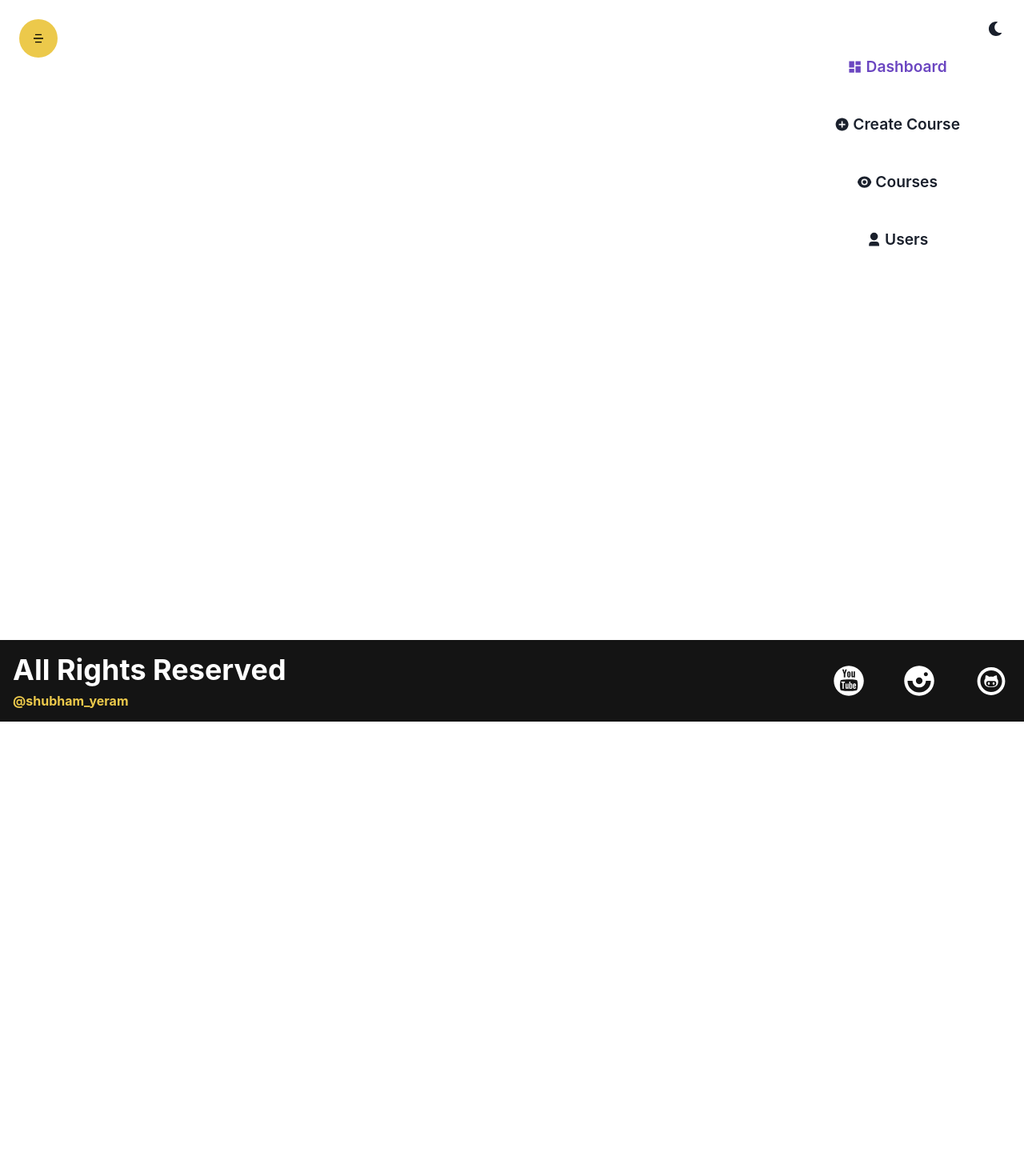
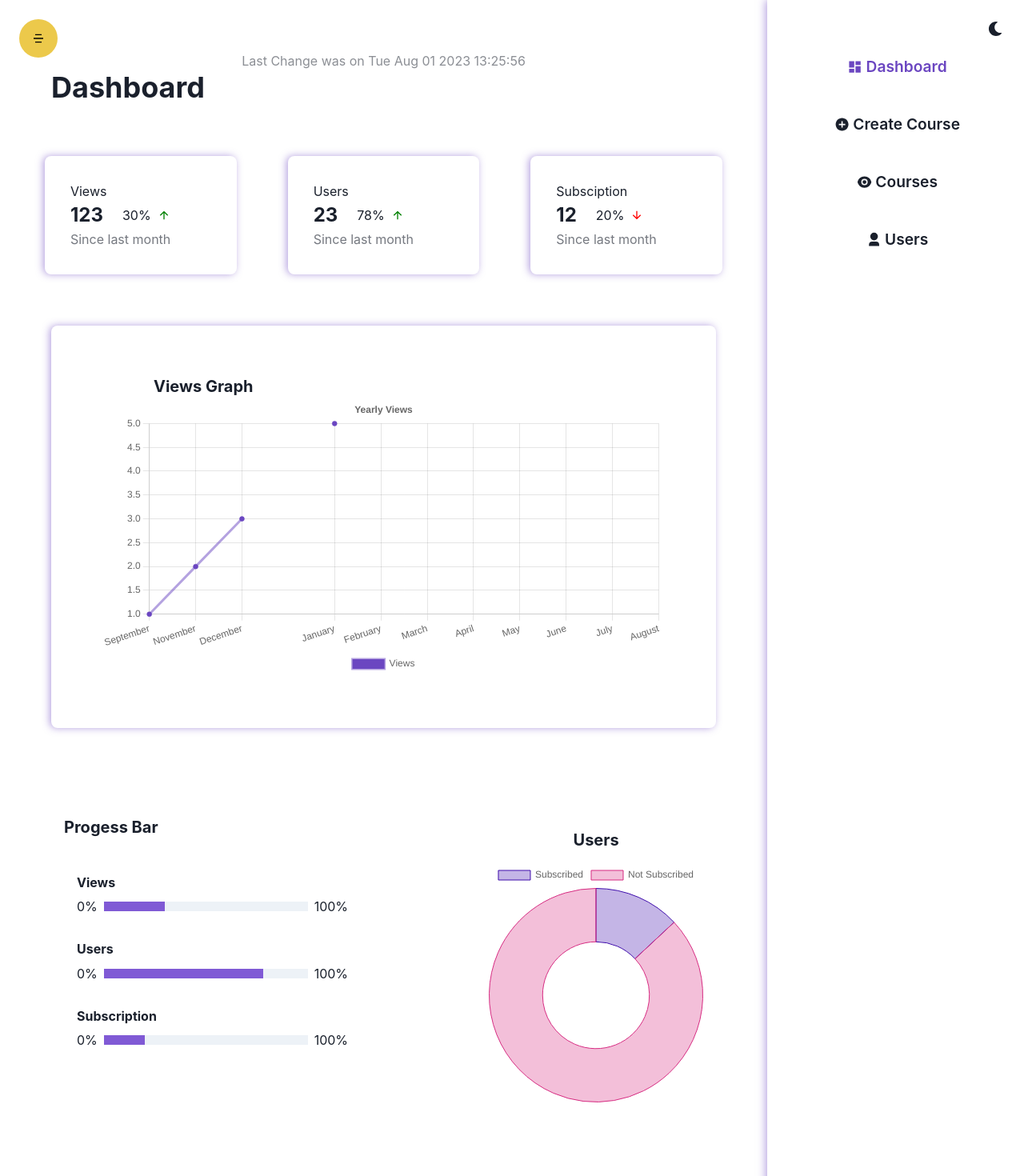
Before and after one commit to 0x1Shub/course-provider, a React (Create React App) app in the folder client/: page /admin/dashboard in a window 1280 px wide. Shown: the top 1470 px of the page at 80% size. Before the commit the page ends 902 px from the top, so only its background shows below. Built offline with nearby package versions, Linux system fonts and the light colour scheme.

Commit message:
Updated: Created Dashboard Section

```diff
--- /dev/null
+++ b/client/src/components/Admin/Dashboard/Chart.jsx
@@ -0,0 +1,95 @@
+import React from 'react'
+import { Chart as ChartJS, CategoryScale, LinearScale, PointElement, LineElement, Title, Tooltip, ArcElement, Legend } from 'chart.js'
+import { Line, Doughnut } from 'react-chartjs-2'
+
+ChartJS.register(
+    CategoryScale, LinearScale, PointElement, LineElement, Title, Tooltip, ArcElement, Legend
+);
+
+export const LineChart = () => {
+
+    const labels = getLastYearMonths();
+
+    const options = {
+        responsive: true,
+        plugins: {
+            legend: {
+                position: "bottom"
+            },
+            title: {
+                display: true,
+                text: "Yearly Views",
+            }
+        }
+    }
+
+    const data = {
+        labels,
+        datasets: [
+            {
+                label: "Views",
+                data: [1, 2, 3, 4, 5],
+                borderColor: "rgba(107, 70, 193, 0.5)",
+                backgroundColor: "#6b46c1",
+            }
+        ]
+    }
+
+    return (
+        <Line options={options} data={data} />
+    )
+}
+
+
+export const DoughnutChart = () => {
+
+    const data = {
+        labels: ['Subscribed', 'Not Subscribed'],
+        datasets: [
+            {
+                label: "Views",
+                data: [3, 20],
+                borderColor: ["rgb(62, 12, 171)", "rgb(214, 43, 129)"],
+                backgroundColor: ['rgba(62, 12, 171, 0.3)', 'rgba(214, 43, 129, 0.3)'],
+                borderWidth: 1,
+            }
+        ]
+    }
+
+    return <Doughnut data={data} />
+}
+
+function getLastYearMonths() {
+    const labels = [];
+
+    const months = [
+        "January",
+        "February",
+        "March",
+        "April",
+        "May",
+        "June",
+        "July",
+        "August",
+        "September",
+        "November",
+        "December",
+    ];
+
+    const currentMonth = new Date().getMonth();
+    const remain = 11 - currentMonth;
+
+    for (let i = currentMonth; i < months.length; i--) {
+        const element = months[i];
+        labels.unshift(element);
+        if (i === 0) break;
+    }
+
+    for (let i = 11; i > remain; i--) {
+        if (i === currentMonth) break;
+        const element = months[i];
+        labels.unshift(element);
+
+    }
+    return labels
+}
--- a/client/src/components/Admin/Dashboard/Dashboard.jsx
+++ b/client/src/components/Admin/Dashboard/Dashboard.jsx
@@ -1,15 +1,150 @@
-import { Box, Grid } from '@chakra-ui/react'
+import { Box, Grid, HStack, Heading, Progress, Stack, Text } from '@chakra-ui/react'
 import React from 'react'
 import Sidebar from '../Sidebar'
+import { RiArrowDownLine, RiArrowUpLine } from 'react-icons/ri'
+import { DoughnutChart, LineChart } from './Chart'
+
+
+const Bar = ({ title, value, profit }) => {
+    <Box py={'4'} px={['0', '20']}>
+        <Heading size={'sm'} children={title} mb={'2'} />
+        <HStack w={'full'} alignItems={'center'}>
+            <Text children={profit ? "0%" : value} />
+            <Progress w={'full'} value={profit ? value : 0} colorScheme='purple' />
+            <Text children={`${value > 100 ? value : 100}%`} />
+        </HStack>
+    </Box>
+}
+
+
+// const Databox = ({ title, qty, qtyPercent, profit }) => {
+//     <Box w={['full', '20%']} boxShadow={'-2px 0 10px rgba(107, 70, 193, 0.5)'} p={'8'} borderRadius={'lg'} >
+//         <Text children={title} />
+//         <HStack spacing={"6"}>
+//             <Text fontSize={'2xl'} fontWeight={'bold'} children={qty} />
+//             <HStack>
+//                 <Text children={`${qtyPercent}%`} />
+//                 {profit ? <RiArrowUpLine color='green' /> : <RiArrowDownLine color='red' />}
+//             </HStack>
+//         </HStack>
+//         <Text children={'Since last month'} opacity={0.6} />
+//     </Box>
+// }
 
 const Dashboard = () => {
     return (
         <Grid minH={"100vh"} templateColumns={["1fr", '5fr 1fr']}>
-            <Box>
+            <Box boxSizing={"border-box"} py={'16'} px={['4', '0']}>
+                <Text textAlign={'center'} opacity={0.5} children={`Last Change was on ${String(new Date()).split("G")[0]}`} />
+                <Heading children={"Dashboard"} ml={['0', '16']} mb={'16'} textAlign={['center', 'left']} />
+                <Stack direction={['column', 'row']} minH={'24'} justifyContent={'space-evenly'}>
+                    {/* <Databox title="Views" qty={123} qtyPercent={30} profit={true} /> */}
+
+                    <Box w={['full', '25%']} boxShadow={'-2px 0 10px rgba(107, 70, 193, 0.5)'} p={'8'} borderRadius={'lg'} >
+                        <Text children={"Views"} />
+                        <HStack spacing={"6"}>
+                            <Text fontSize={'2xl'} fontWeight={'bold'} children={123} />
+                            <HStack>
+                                <Text children={`${30}%`} />
+                                {/* {profit ? <RiArrowUpLine color='green' /> : <RiArrowDownLine color='red' />} */}
+                                <RiArrowUpLine color='green' />
+                            </HStack>
+                        </HStack>
+                        <Text children={'Since last month'} opacity={0.6} />
+                    </Box>
+
+
+                    <Box w={['full', '25%']} boxShadow={'-2px 0 10px rgba(107, 70, 193, 0.5)'} p={'8'} borderRadius={'lg'} >
+                        <Text children={"Users"} />
+                        <HStack spacing={"6"}>
+                            <Text fontSize={'2xl'} fontWeight={'bold'} children={23} />
+                            <HStack>
+                                <Text children={`${78}%`} />
+                                {/* {profit ? <RiArrowUpLine color='green' /> : <RiArrowDownLine color='red' />} */}
+                                <RiArrowUpLine color='green' />
+                            </HStack>
+                        </HStack>
+                        <Text children={'Since last month'} opacity={0.6} />
+                    </Box>
+
+
+                    <Box w={['full', '25%']} boxShadow={'-2px 0 10px rgba(107, 70, 193, 0.5)'} p={'8'} borderRadius={'lg'} >
+                        <Text children={"Subsciption"} />
+                        <HStack spacing={"6"}>
+                            <Text fontSize={'2xl'} fontWeight={'bold'} children={12} />
+                            <HStack>
+                                <Text children={`${20}%`} />
+                                {/* {profit ? <RiArrowUpLine color='green' /> : <RiArrowDownLine color='red' />} */}
+                                <RiArrowDownLine color='red' />
+                            </HStack>
+                        </HStack>
+                        <Text children={'Since last month'} opacity={0.6} />
+                    </Box>
+
+                </Stack>
+
+                <Box m={['0', '16']} borderRadius={'lg'} p={['0', '16']} mt={['4', '16']} boxShadow={'-2px 0 10px rgba(107, 70, 193, 0.5)'}>
+                    <Heading textAlign={['center', 'left']} size={'md'} children={'Views Graph'} pt={['8', '0']} ml={['0', '16']} />
+
+                    {/* Line graph here */}
+                    <LineChart />
+                </Box>
+
+                <Grid templateColumns={['1fr', '2fr 1fr']}>
+                    <Box p='4'>
+                        <Heading textAlign={['center', 'left']} size={'md'} children={"Progess Bar"} my={'8'} ml={['0', '16']} />
+
+                        <Box>
+                            {/* <Bar profit=true title="Views" value={30} /> */}
+                            {/* <Bar profit=true title="Users" value={78} /> */}
+                            {/* <Bar profit=false title="Subscription" value={-20} /> */}
+
+                            <Box py={'4'} px={['0', '20']}>
+                                <Heading size={'sm'} children={"Views"} mb={'2'} />
+                                <HStack w={'full'} alignItems={'center'}>
+                                    <Text children="0%" />
+                                    <Progress w={'full'} value={30} colorScheme='purple' />
+                                    <Text children={`${100}%`} />
+                                </HStack>
+                            </Box>
+
+                            <Box py={'4'} px={['0', '20']}>
+                                <Heading size={'sm'} children={"Users"} mb={'2'} />
+                                <HStack w={'full'} alignItems={'center'}>
+                                    <Text children="0%" />
+                                    <Progress w={'full'} value={78} colorScheme='purple' />
+                                    <Text children={`${100}%`} />
+                                </HStack>
+                            </Box>
+
+                            <Box py={'4'} px={['0', '20']}>
+                                <Heading size={'sm'} children={"Subscription"} mb={'2'} />
+                                <HStack w={'full'} alignItems={'center'}>
+                                    <Text children="0%" />
+                                    <Progress w={'full'} value={20} colorScheme='purple' />
+                                    <Text children={`${100}%`} />
+                                </HStack>
+                            </Box>
+                        </Box>
+                    </Box>
+
+
+                    <Box p={['0', '16']} boxSizing={'border-box'} py={'4'}>
+                        <Heading textAlign={'center'} size={'md'} mb={'4'} children={'Users'} />
+
+                        <DoughnutChart />
+
+                    </Box>
+
+
+
+                </Grid>
+
 
             </Box>
 
             <Sidebar />
+
 
         </Grid>
     )
--- a/client/src/components/Admin/Sidebar.jsx
+++ b/client/src/components/Admin/Sidebar.jsx
@@ -8,7 +8,7 @@ const Sidebar = () => {
     const location = useLocation();
 
     return (
-        <VStack spacing={'8'} p={'16'} box-shadow={'-2px 0 10px rgba(107, 70, 193, 0.5'}>
+        <VStack spacing={'8'} p={'16'} boxShadow={'-2px 0 10px rgba(107, 70, 193, 0.5)'}>
 
             <Link to={'/admin/dashboard'}>
                 <Button colorScheme={location.pathname === "/admin/dashboard" ? "purple" : ""} fontSize={'larger'} variant={'ghost'} >
--- a/client/src/components/Admin/Users/Users.jsx
+++ b/client/src/components/Admin/Users/Users.jsx
@@ -1,4 +1,4 @@
-import { Box, Grid } from '@chakra-ui/react'
+import { Box, Grid, Text } from '@chakra-ui/react'
 import React from 'react'
 import Sidebar from '../Sidebar'
 
```
